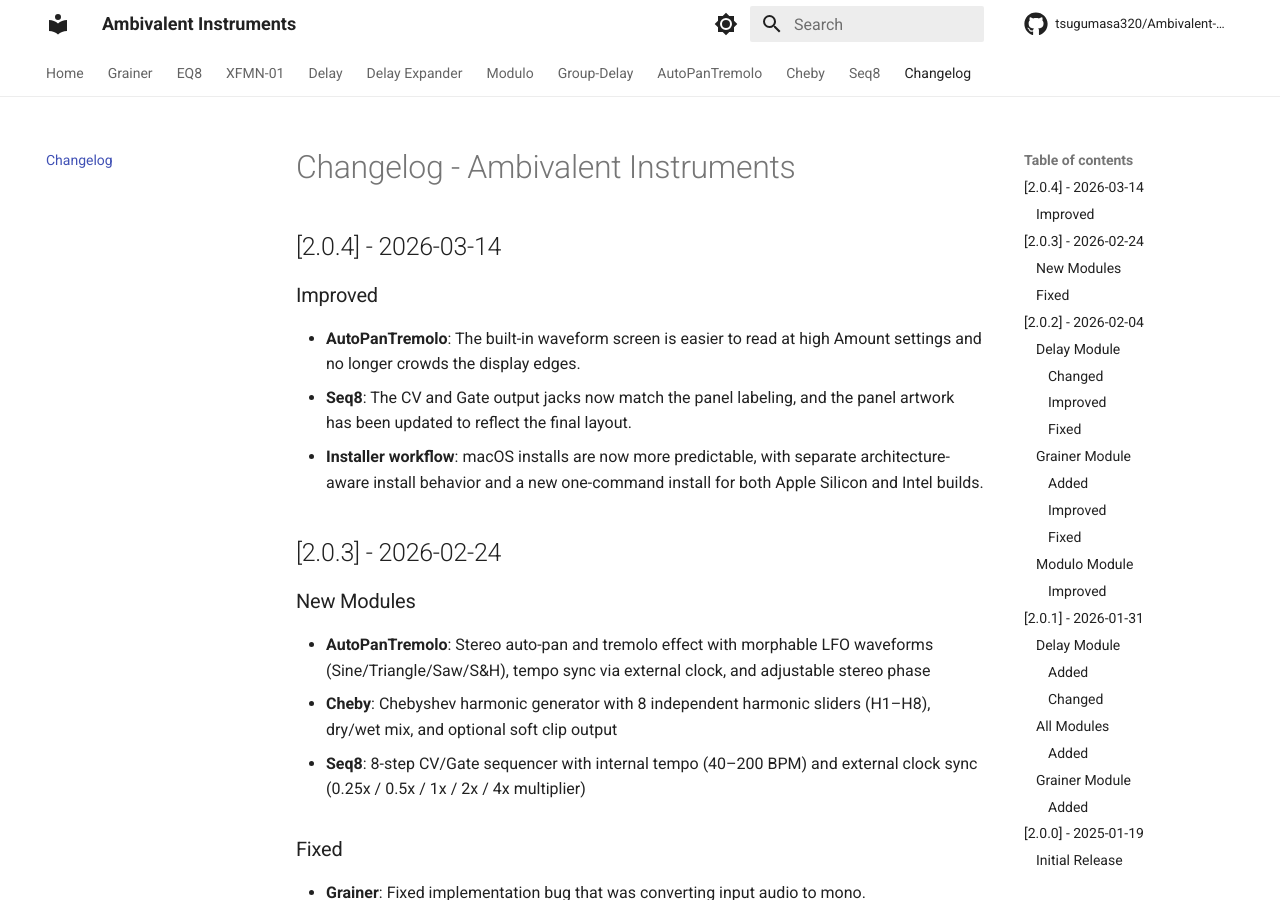
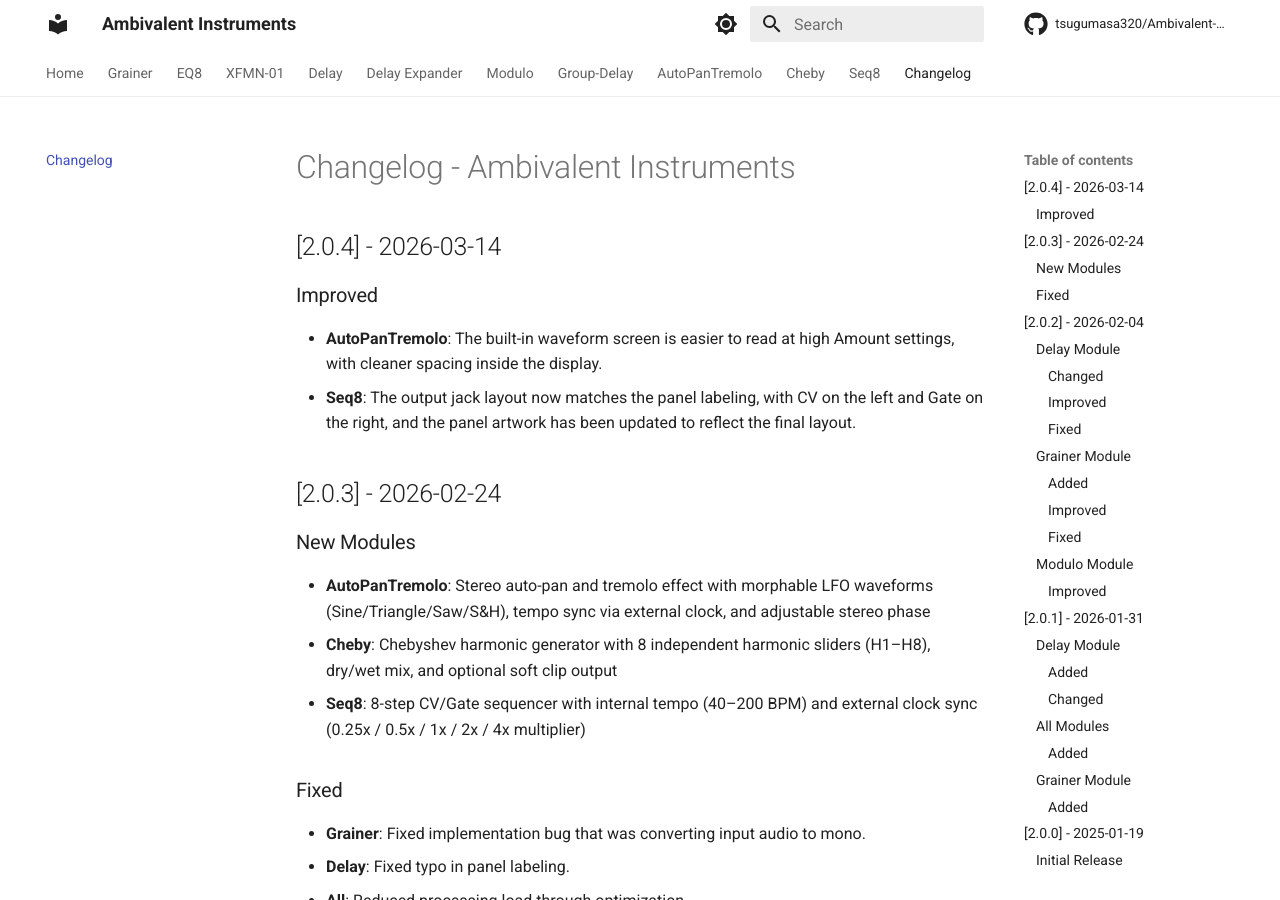
Before and after one commit to tsugumasa320/Ambivalent-Instruments-Manual, an MkDocs documentation site: the page built from docs/changelog.md, in a window 1280 px wide and 900 px high. Built offline with MkDocs 1.6.1 and Material for MkDocs 9.7.7, drawn with Linux system fonts in a browser that asks for light colours; comment, search, counter and statistics services are not loaded.

Commit message:
Fix Seq8 manual layout and add changelog link

```diff
--- a/docs/changelog.md
+++ b/docs/changelog.md
@@ -4,9 +4,8 @@
 
 ### Improved
 
-- **AutoPanTremolo**: The built-in waveform screen is easier to read at high Amount settings and no longer crowds the display edges.
-- **Seq8**: The CV and Gate output jacks now match the panel labeling, and the panel artwork has been updated to reflect the final layout.
-- **Installer workflow**: macOS installs are now more predictable, with separate architecture-aware install behavior and a new one-command install for both Apple Silicon and Intel builds.
+- **AutoPanTremolo**: The built-in waveform screen is easier to read at high Amount settings, with cleaner spacing inside the display.
+- **Seq8**: The output jack layout now matches the panel labeling, with CV on the left and Gate on the right, and the panel artwork has been updated to reflect the final layout.
 
 ## [2.0.3] - 2026-02-24
 
```
Also changed, not shown: docs/index.md (+3 -0 lines), docs/seq8/manual.md (+4 -2 lines), docs/seq8/manual_jp.md (+4 -2 lines).
